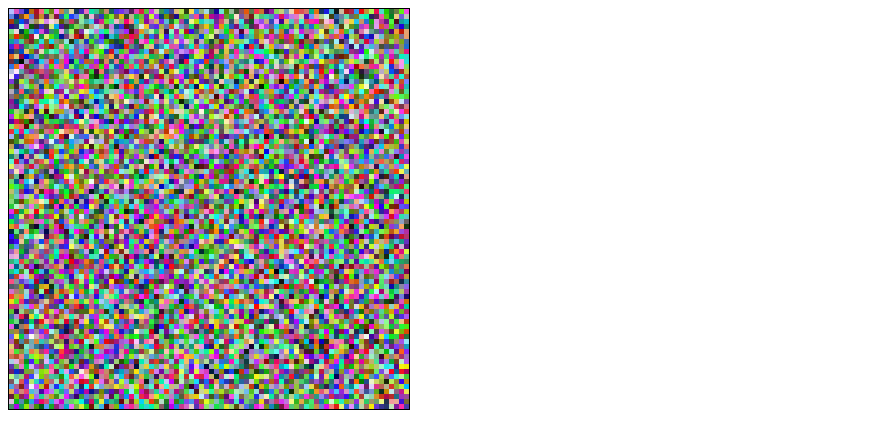
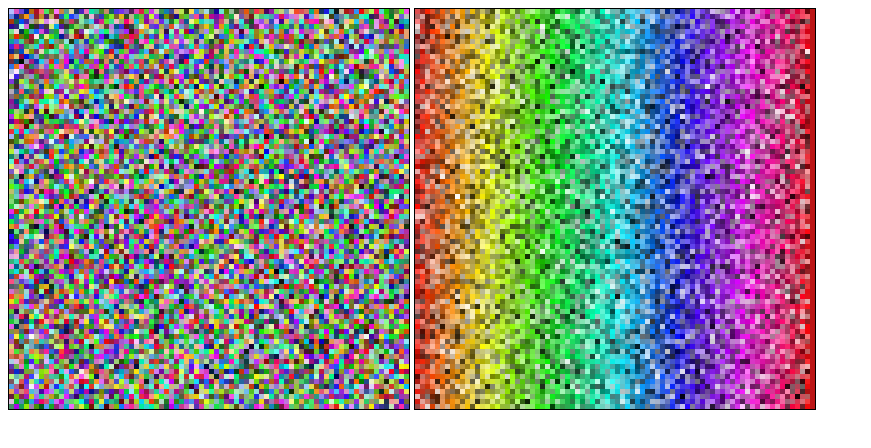
Before and after one commit to HarrisonLAN/Sort-rgb-values, a plain HTML site: page index.html in a window 1280 px wide. Shown: the whole page, without its empty margins (0-871 px from the left). Drawn offline with Linux system fonts and the light colour scheme; files that its build step writes are made by us from their sources.

Commit message:
sorted rbg values

```diff
--- a/index.html
+++ b/index.html
@@ -1,41 +1,72 @@
 <!DOCTYPE html>
 <html>
+
 <head>
     <link rel="stylesheet" type="text/css" href="./css/styles.css" media="screen" />
-    <meta charset="utf-8"/>
+    <meta charset="utf-8" />
     <script type="application/javascript">
         function draw() {
-            const colourArray =[];
+            const colourArray = [];
             var canvas = document.getElementById('canvas');
+            var sortedCanvas = document.getElementById('sortedCanvas');
             if (canvas.getContext) {
                 var ctx = canvas.getContext('2d');
-                for(var x =0; x< 400;){
-                    for(var y =0; y< 400;){
+                var ctx2 = sortedCanvas.getContext('2d');
+                for (var x = 0; x < 400;) {
+                    for (var y = 0; y < 400;) {
 
-                        ctx.fillStyle = 'rgb(' + Math.floor(Math.random()*255) + ', ' + Math.floor(Math.random()*255) + ', ' +
-                        Math.floor(Math.random()*255) + ')';
+                        ctx.fillStyle = 'rgb(' + Math.floor(Math.random() * 255) + ', ' + Math.floor(Math.random() * 255) + ', ' +
+                            Math.floor(Math.random() * 255) + ')';
                         ctx.fillRect(x, y, 5, 5);
                         var p = ctx.getImageData(x, y, 1, 1).data;
-                        colourArray.push(rgbToHsl(p));
-                        y = y +5;
+                        colourArray.push(p);
+                        y = y + 5;
 
                     }
-                    x = x +5;
+                    x = x + 5;
                 }
-                console.log(colourArray);
+                var sortedRgbArr = colourArray.map(function (c, i) {
+                    // Convert to HSL and keep track of original indices
+                    return { color: rgbToHsl(c), index: i };
+                }).sort(function (c1, c2) {
+                    // Sort by hue
+                    return c1.color[0] - c2.color[0];
+                }).map(function (data) {
+                    // Retrieve original RGB color
+                    return colourArray[data.index];
+                });
+                console.log(sortedRgbArr);
+
+                for (var x = 0; x < 400;) {
+                    for (var i = 0; i <= sortedRgbArr.length; i++) {
+                        for (var y = 0; y < 400;) {
+
+                            ctx2.fillStyle = 'rgb(' + sortedRgbArr[i] + ')';
+                            ctx2.fillRect(x, y, 5, 5);
+                            var p = ctx2.getImageData(x, y, 1, 1).data;
+                            colourArray.push(p);
+
+                            y = y + 5;
+                            i++;
+                        }
+                        x = x + 5;
                     }
                 }
+
+            }
+
+        }
         function rgbToHsl(c) {
-        var r = c[0]/255, g = c[1]/255, b = c[2]/255;
+            var r = c[0] / 255, g = c[1] / 255, b = c[2] / 255;
             var max = Math.max(r, g, b), min = Math.min(r, g, b);
             var h, s, l = (max + min) / 2;
 
-        if(max == min) {
+            if (max == min) {
                 h = s = 0; // achromatic
             } else {
                 var d = max - min;
                 s = l > 0.5 ? d / (2 - max - min) : d / (max + min);
-            switch(max){
+                switch (max) {
                     case r: h = (g - b) / d + (g < b ? 6 : 0); break;
                     case g: h = (b - r) / d + 2; break;
                     case b: h = (r - g) / d + 4; break;
@@ -47,7 +78,10 @@
 
     </script>
 </head>
+
 <body onload="draw();">
     <canvas id="canvas" width="400" height="400"></canvas>
+    <canvas id="sortedCanvas" width="400" height="400"></canvas>
 </body>
+
 </html>
```
Also changed, not shown: css/styles.css (renamed from styles.css). Lines whose indentation alone changed are shown as unchanged.
